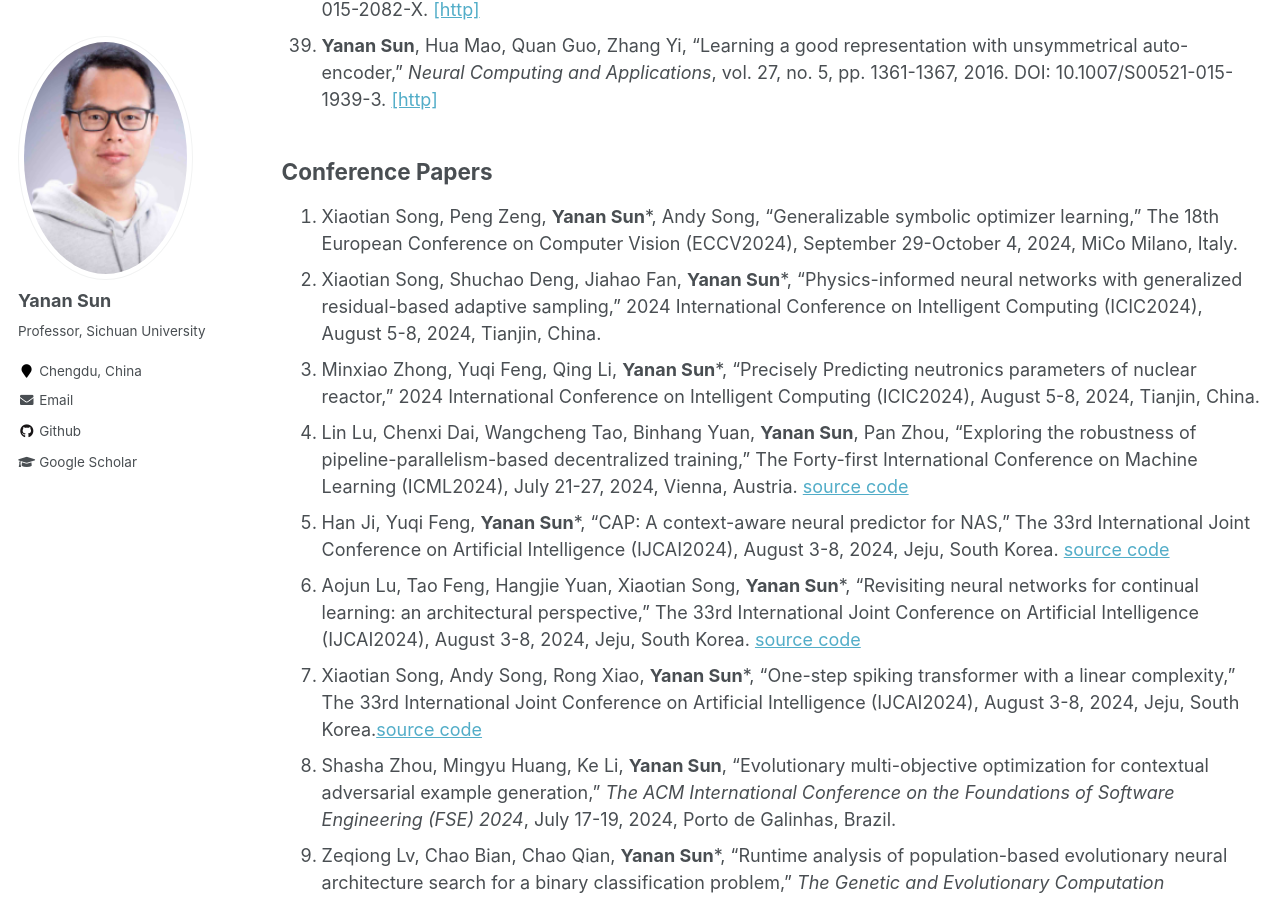
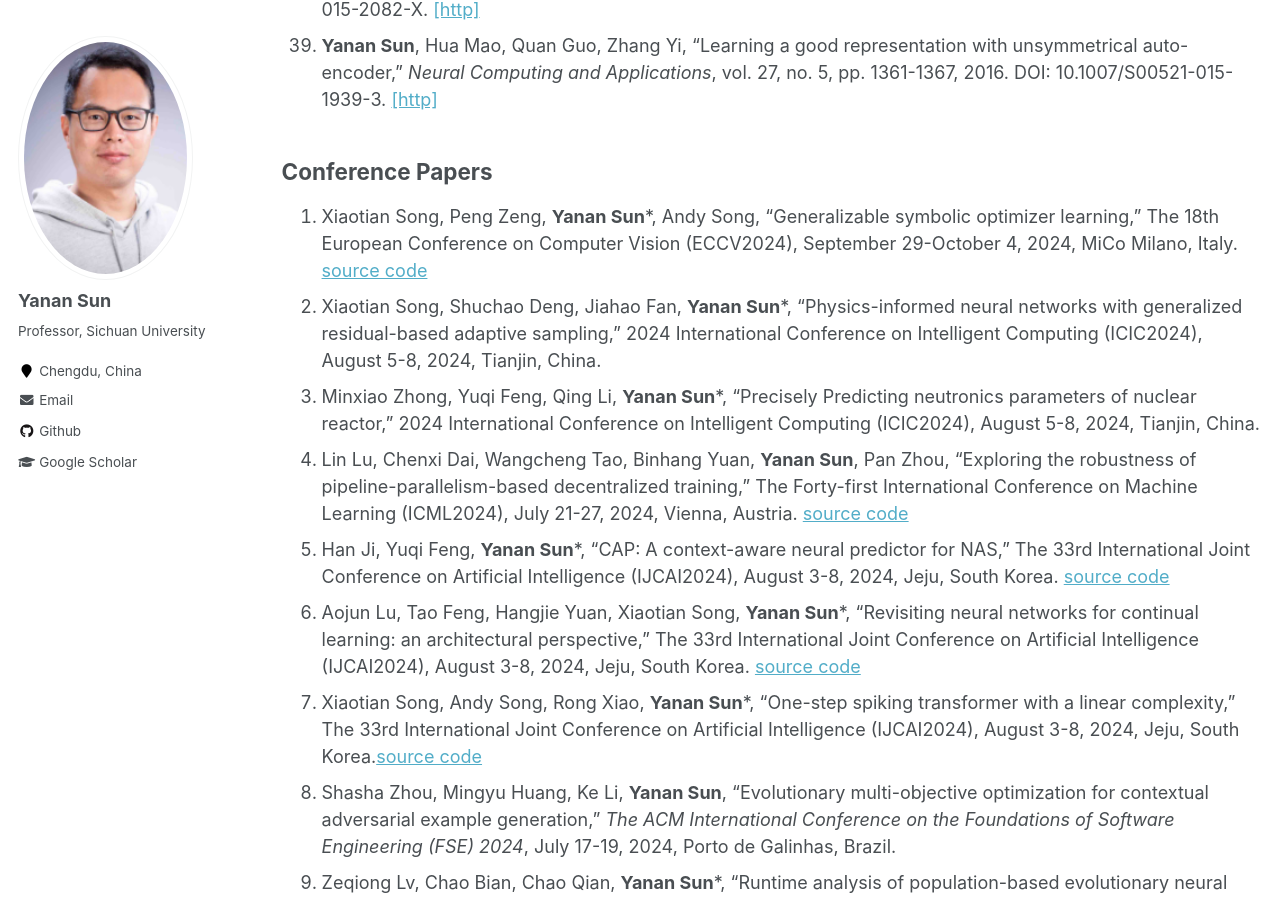
Before and after one commit to yn-sun/yn-sun.github.io, a Jekyll site: the page built from _pages/publications.md, in a window 1280 px wide and 900 px high, scrolled down 4119 px. Built offline with Jekyll 4.4.1, drawn with Linux system fonts in a browser that asks for light colours; comment, search, counter and statistics services are not loaded.

Commit message:
Update publications.md

```diff
--- a/_pages/publications.md
+++ b/_pages/publications.md
@@ -55,7 +55,7 @@ author_profile: true
 
 
 ## Conference Papers
-1. Xiaotian Song, Peng Zeng, **Yanan Sun***, Andy Song, "Generalizable symbolic optimizer learning," The 18th European Conference on Computer Vision (ECCV2024), September 29-October 4, 2024, MiCo Milano, Italy.
+1. Xiaotian Song, Peng Zeng, **Yanan Sun***, Andy Song, "Generalizable symbolic optimizer learning," The 18th European Conference on Computer Vision (ECCV2024), September 29-October 4, 2024, MiCo Milano, Italy. [source code](https://github.com/songxt3/SOL)
 2. Xiaotian Song, Shuchao Deng, Jiahao Fan, **Yanan Sun***, "Physics-informed neural networks with generalized residual-based adaptive sampling," 2024 International Conference on Intelligent Computing (ICIC2024), August 5-8, 2024, Tianjin, China.
 3. Minxiao Zhong, Yuqi Feng, Qing Li, **Yanan Sun***, "Precisely Predicting neutronics parameters of nuclear reactor," 2024 International Conference on Intelligent Computing (ICIC2024), August 5-8, 2024, Tianjin, China.
 4. Lin Lu, Chenxi Dai, Wangcheng Tao, Binhang Yuan, **Yanan Sun**, Pan Zhou, "Exploring the robustness of pipeline-parallelism-based decentralized training," The Forty-first International Conference on Machine Learning (ICML2024), July 21-27, 2024, Vienna, Austria. [source code](https://github.com/dcx001016/pipeline_attack)
```
